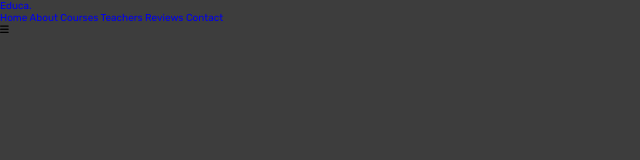
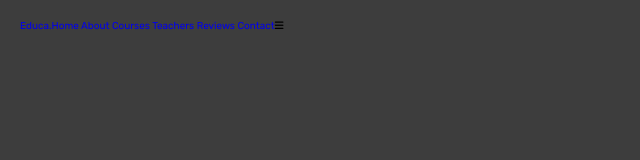
Before and after one commit to circle-invitability/Educa, a plain HTML site: page index.htm in a window 1280 px wide. Shown: the whole page, without its empty margins (0-640 px from the left). Drawn offline with Linux system fonts and the light colour scheme.

Commit message:
step 1.3

```diff
--- a/style.css
+++ b/style.css
@@ -48,3 +48,25 @@
  body {
     background: var(--black);
  }
+
+ section {
+    max-width: 1200px;
+    margin: 0 auto;
+    padding: 2rem;
+ }
+
+ .header {
+    position: fixed;
+    top:0;
+    left: 0;
+    right: 0;
+    z-index: 1000;
+    background-color: var(--light-bg);
+ }
+
+ .header .flex {
+    position: absolute;
+    display: flex;
+
+    justify-content: space-between;
+ }
```
Also changed, not shown: index.htm (+1 -0 lines).
